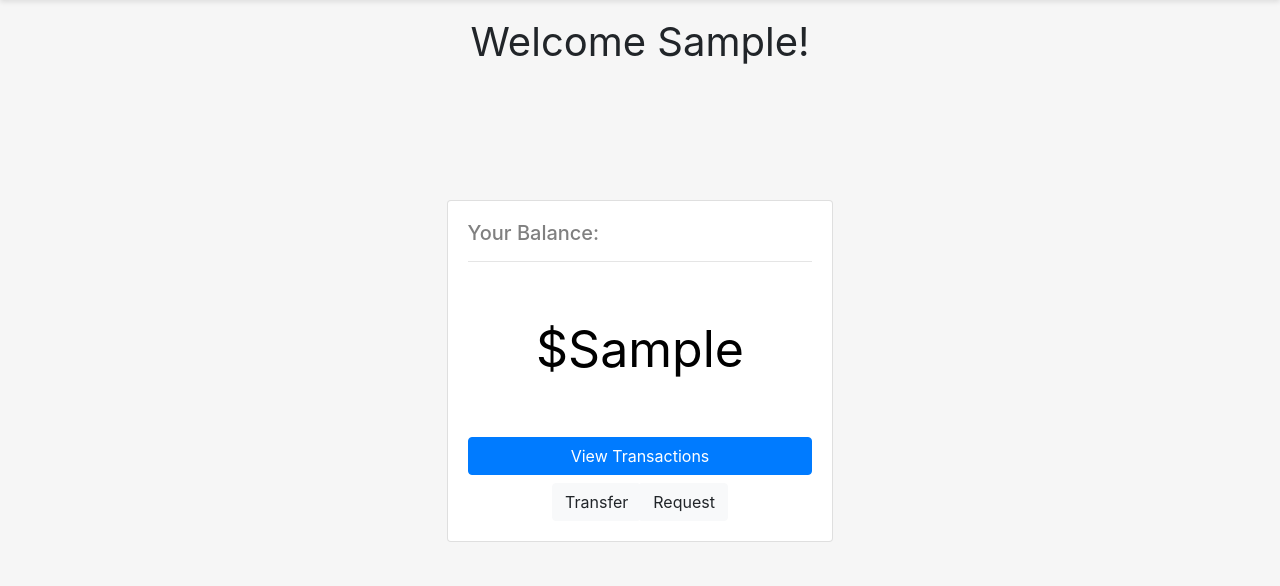
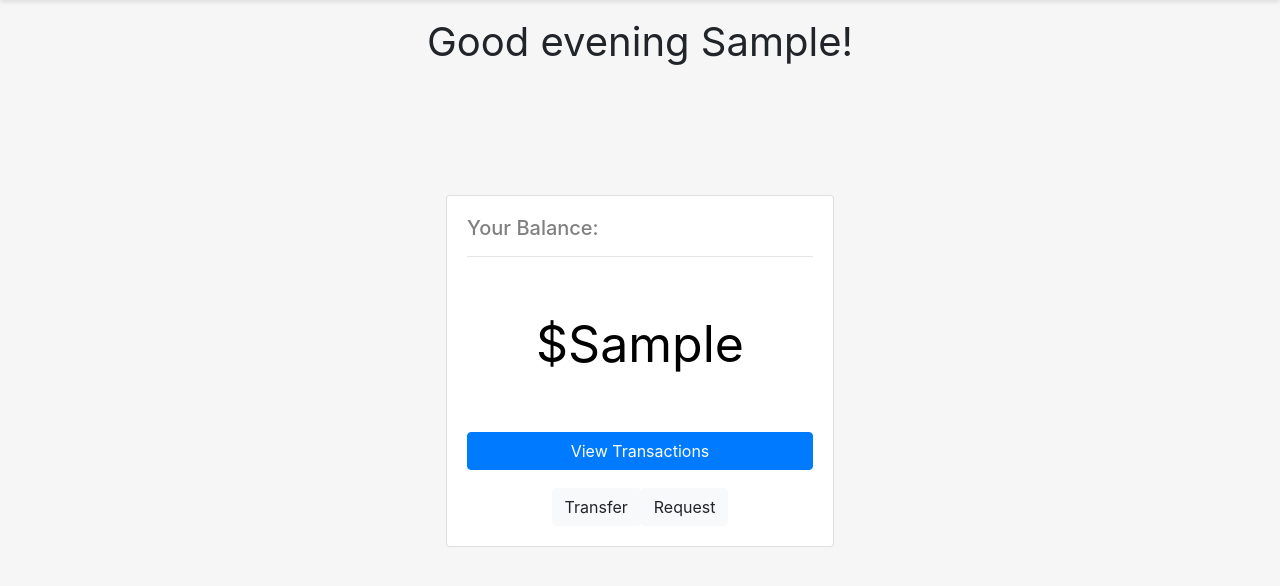
Before and after one commit to aliosayle/php-payment-system, a PHP site: page / in a window 1280 px wide. Shown: the part 142-728 px from the top of the page. Run offline with PHP 8.4, Linux system fonts and the light colour scheme; the visitor is signed in with stand-in values (Sample User, id 1); tables that the repository leaves empty or names only in its code hold one stand-in row (values such as "Sample post"); some libraries are stand-ins or nearby versions.

Commit message:
bug fixes

```diff
--- a/index.php
+++ b/index.php
@@ -113,6 +113,23 @@
                 width: 100%; /* Make buttons full width on small screens */
             }
 
+            .notification-dot {
+            width: 10px;
+            height: 10px;
+            background-color: red;
+            border-radius: 50%;
+            position: absolute;
+            top: 0;
+            right: 0;
+            display: none; /* initially hidden */
+        }
+        .actions {
+            display: flex;
+            justify-content: space-between;
+            margin-top: 10px;
+            position: relative;
+        }
+
     </style>
 </head>
 <body>
@@ -124,6 +141,8 @@
                 session_start();
                 $name = $_SESSION['username'];
                 $name = ucfirst($name);
+                $sql_get_requests = "SELECT * FROM payment_requests WHERE payee_id = '$name' AND status = 'pending'";
+                $result_get_requests = $con->query($sql_get_requests);
     ?>
     <nav class="navbar navbar-expand-lg navbar-dark bg-primary">
         <div class="container">
@@ -139,8 +158,23 @@
     </nav>
 
     <?php
+        if (!isset($_SESSION['username'])) {
+            header('Location: login.php'); // Redirect to login page if not logged in
+            exit();
+        }
+        $currentHour = date('H');
 
-        echo '<div class="welcome text-center">Welcome ' . $name . '!</div>';
+        // Define the greetings
+        $greeting = '';
+
+        if ($currentHour >= 5 && $currentHour < 12) {
+            $greeting = 'Good morning';
+        } elseif ($currentHour >= 12 && $currentHour < 18) {
+            $greeting = 'Good afternoon';
+        } else {
+            $greeting = 'Good evening';
+        }
+        echo '<div class="welcome text-center">'. $greeting . " " . $name . '!</div>';
 ?>
 
 
@@ -167,17 +201,26 @@
                     echo "Error";
                 }
             ?></p>
-                <button class="btn btn-primary mb-2 transaction-button">View Transactions</button>
+                <a href="transactions.php"><button class="btn btn-primary mb-2 transaction-button">View Transactions</button></a>
                 <div class="btn-group" role="group">
-                    <a href="transfer.php"><button class="btn btn-light request-button">Transfer</button></a>
-                    <button class="btn btn-light request-button">Request</button>
+                    <div class="actions"><a href="transfer.php"><button class="btn btn-light request-button">Transfer</button></a></div>
+                    <div class="actions"><a href="request.php"><span class="notification-dot"></span><button class="btn btn-light request-button">Request</button></a></div>
                 </div>
             </div>
         </div>
         <div class="welcome-container"></div>
     </div>
 
-    <!-- Bootstrap JS and Popper.js are required for some Bootstrap features -->
+    <script>
+    document.addEventListener('DOMContentLoaded', function() {
+        var notificationDot = document.querySelector('.notification-dot');
+        <?php
+            if ($result_get_requests->num_rows > 0) {
+                echo 'notificationDot.style.display = "block";';
+            }
+        ?>
+    });
+</script>
     <script src="https://code.jquery.com/jquery-3.5.1.slim.min.js"></script>
     <script src="https://cdn.jsdelivr.net/npm/@popperjs/core@2.5.2/dist/umd/popper.min.js"></script>
     <script src="https://stackpath.bootstrapcdn.com/bootstrap/4.5.2/js/bootstrap.min.js"></script>
```
